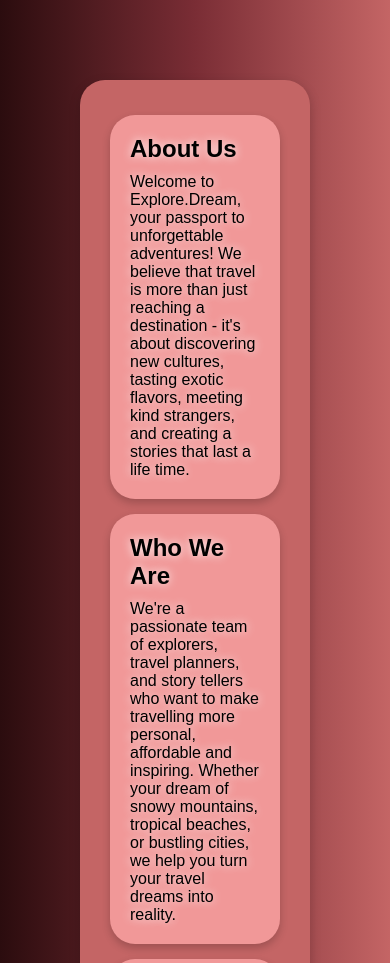
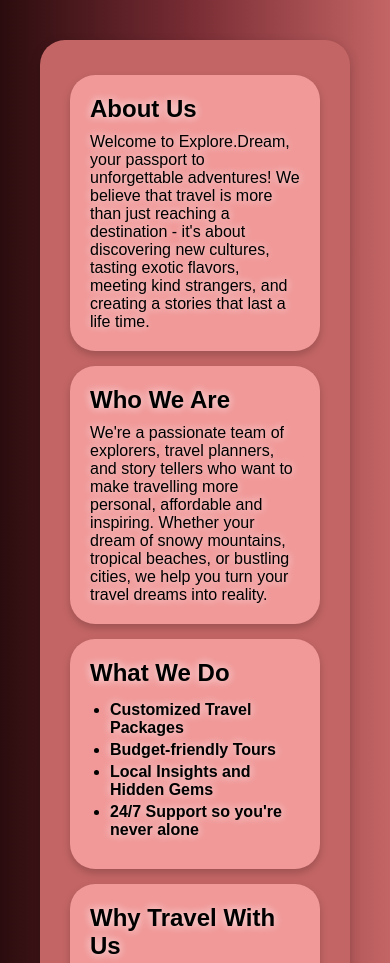
Before and after one commit to hasini879/Task-2-Landing-page, a plain HTML site: page about1.html in a window 390 px wide. Shown: the top 963 px of the page. Drawn offline with Linux system fonts and the light colour scheme.

Commit message:
Update about1.css

```diff
--- a/about1.css
+++ b/about1.css
@@ -44,6 +44,13 @@ p{
     font-weight: bold;
 }
 @media (max-width: 768px) {
+  body{
+      padding: 30px;
+      display: flex;
+      align-items: center;
+      justify-content: center;
+  }
+
   .about {
     margin: 10px;
     font-size: 16px;
```
